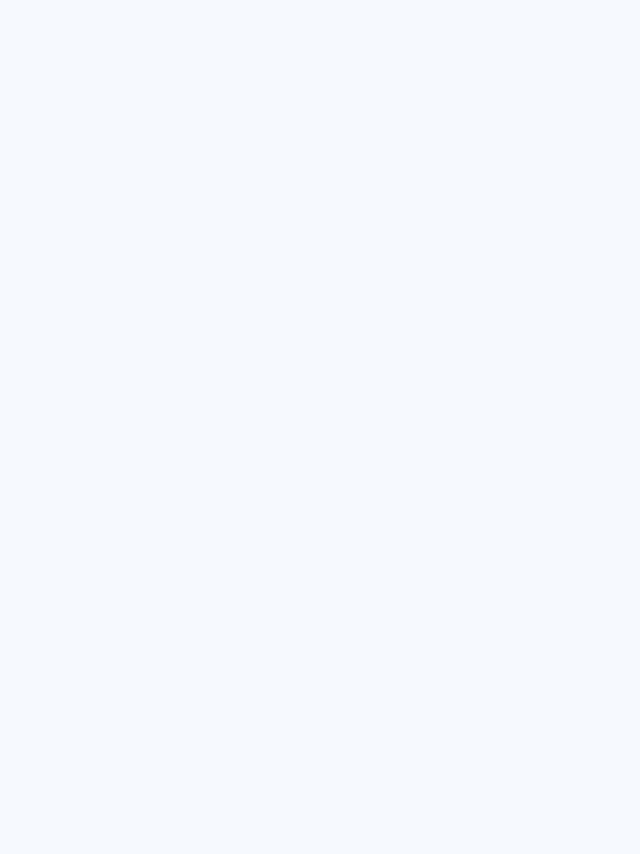
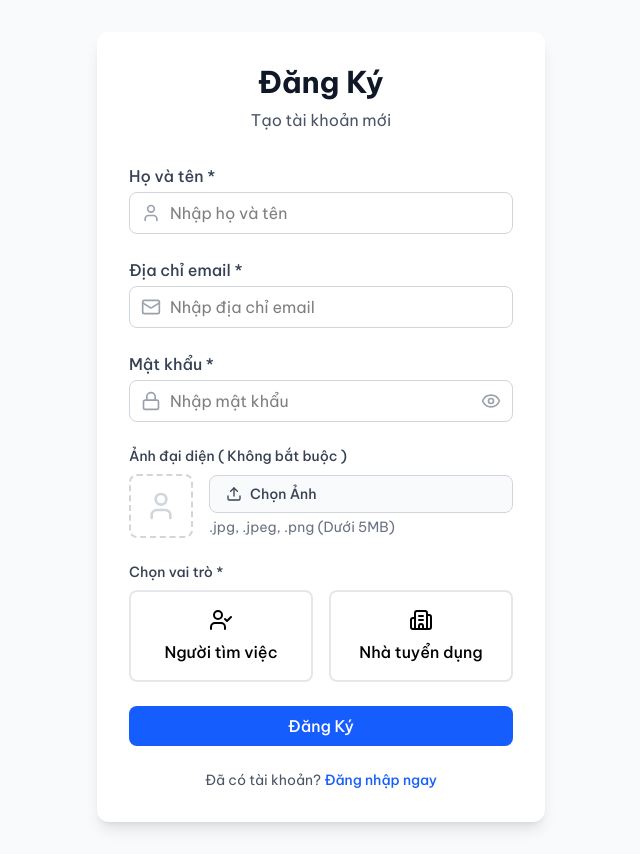
Before and after one commit to mdt3001/it-connect-fe, a React (Vite) app: page /signup in a window 1280 px wide. Shown: the whole page, without its empty margins (319-959 px from the left). Before the commit the page ends 800 px from the top, so only its background shows below. Built offline with nearby package versions, Linux system fonts and the light colour scheme.

Commit message:
fix(integrating login, register api): completed

```diff
--- a/src/pages/Auth/Login.jsx
+++ b/src/pages/Auth/Login.jsx
@@ -13,8 +13,11 @@ import { validateEmail } from "../utils/helper";
 import axiosInstance from "../utils/axiosInstance";
 import { API_PATHS } from "../utils/apiPaths";
 import { useAuth } from "../../context/AuthContext";
+import { useNavigate } from "react-router-dom"; // Import useNavigate
+
 function Login() {
-  const {login} = useAuth();
+  const { login } = useAuth();
+  const navigate = useNavigate(); // Initialize useNavigate
   const [formData, setFormData] = React.useState({
     email: "",
     password: "",
@@ -73,6 +76,8 @@ function Login() {
         rememberMe: formData.rememberMe,
       });
 
+      console.log("Login response:", response.data);
+
       setFormState((prev) => ({
         ...prev,
         loading: false,
@@ -80,21 +85,21 @@ function Login() {
         error: {},
       }));
 
-      const { token, user } = response.data;
+      const { result } = response.data; // Access the result object
+      const { token, ...userData } = result; // Extract token and user data
+
       if (token) {
-        login(response.data, token);
+        login(userData, token); // Pass userData and token to login function
+
+        // Redirect based on user role
+        const redirectPath =
+          userData.role === "employer" ? "/employer-dashboard" : "/find-jobs";
         setTimeout(() => {
-          window.location.href =
-            role === "employer" ? "/employer-dashboard" : "/find-jobs";
-        }, 2000);
+          navigate(redirectPath); // Use navigate for redirection
+        }, 1500);
       }
-
-      setTimeout(() => {
-        const redirectPath =
-          user.role === "employer" ? "/employer-dashboard" : "/find-jobs";
-        window.location.href = redirectPath;
-      }, 1500);
     } catch (error) {
+      console.error("Login error:", error);
       setFormState((prev) => ({
         ...prev,
         loading: false,
--- a/src/pages/Auth/SignUp.jsx
+++ b/src/pages/Auth/SignUp.jsx
@@ -23,9 +23,11 @@ import axiosInstance from "../utils/axiosInstance";
 import { API_PATHS } from "../utils/apiPaths";
 import { useAuth } from "../../context/AuthContext";
 import uploadImage from "../utils/uploadImage";
+import { useNavigate } from "react-router-dom"; // Import useNavigate
 
 const SignUp = () => {
   const { login } = useAuth();
+  const navigate = useNavigate(); // Initialize useNavigate
   const [formData, setFormData] = useState({
     fullName: "",
     email: "",
@@ -53,7 +55,6 @@ const SignUp = () => {
         error: { ...prev.error, [name]: "" },
       }));
     }
-  };
   };
 
   const handleRoleChange = (role) => {
@@ -138,30 +139,32 @@ const handleSubmit = async (e) => {
         error: {},
       }));
 
-    const { token } = response.data;
+      const { result } = response.data; // Access the result object
+      const { token, ...userData } = result; // Extract token and user data
+
       if (token) {
-      login(response.data, token);
+        login(userData, token); // Pass userData and token to login function
+
+        // Redirect based on user role
+        const redirectPath =
+          userData.role === "employer" ? "/employer-dashboard" : "/find-jobs";
         setTimeout(() => {
-        window.location.href =
-          role === "employer" ? "/employer-dashboard" : "/find-jobs";
-      }, 2000);
+          navigate(redirectPath); // Use navigate for redirection
+        }, 1500);
       }
-
-    setTimeout(() => {
-      const redirectPath =
-        user.role === "employer" ? "/employer-dashboard" : "/find-jobs";
-      window.location.href = redirectPath;
-    }, 1500);
     } catch (error) {
       setFormState((prev) => ({
         ...prev,
         loading: false,
         error: {
           ...prev.error,
-        submit: "Đã có lỗi xảy ra. Vui lòng thử lại.",
+          submit:
+            error.response?.data?.message ||
+            "Đã có lỗi xảy ra. Vui lòng thử lại.",
         },
       }));
     }
+  };
 
   if (formState.success) {
     return (
--- a/src/pages/utils/apiPaths.js
+++ b/src/pages/utils/apiPaths.js
@@ -31,6 +31,6 @@ export const API_PATHS = {
   },
 
   IMAGE: {
-    UPLOAD_IMAGE: "api/auth/upload-image",
+    UPLOAD_IMAGE: "/api/auth/upload-image",
   },
 };
```
Lines whose indentation alone changed are shown as unchanged.
